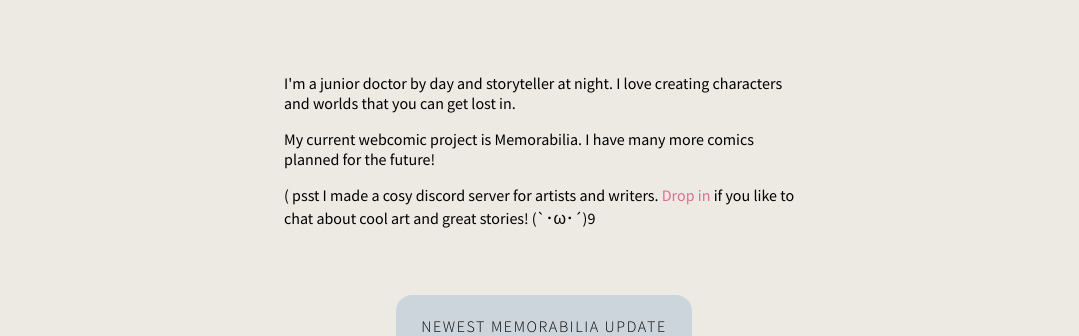
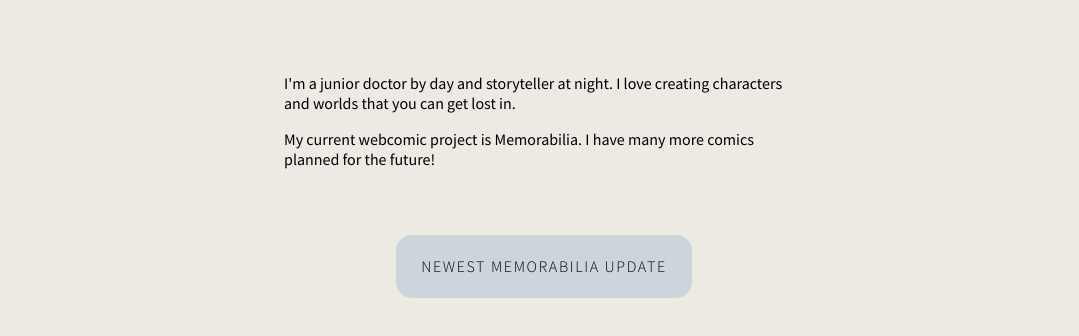
Before and after one commit to escente/escente.github.io, a plain HTML site: page index.html in a window 1280 px wide. Shown: the part 199-535 px from the top of the page, without its empty margins (96-1175 px from the left). Drawn offline with nearby package versions, Linux system fonts and the light colour scheme; a script that the page names is missing.

Commit message:
Update index.html

```diff
--- a/index.html
+++ b/index.html
@@ -31,7 +31,7 @@
 
             <p> My current webcomic project is Memorabilia. I have many more comics planned for the future! </p>
 
-            <p> &#40; psst I made a cosy discord server for artists and writers. <a class="discord-link" href="https://discord.gg/yKMb2PBdzZ">Drop in</a> if you like to chat about cool art and great stories! (`･ω･´)9</p>
+            <!--   <p> &#40; psst I made a cosy discord server for artists and writers. <a class="discord-link" href="https://discord.gg/yKMb2PBdzZ">Drop in</a> if you like to chat about cool art and great stories! (`･ω･´)9</p> -->
 
 
         </div>
```
